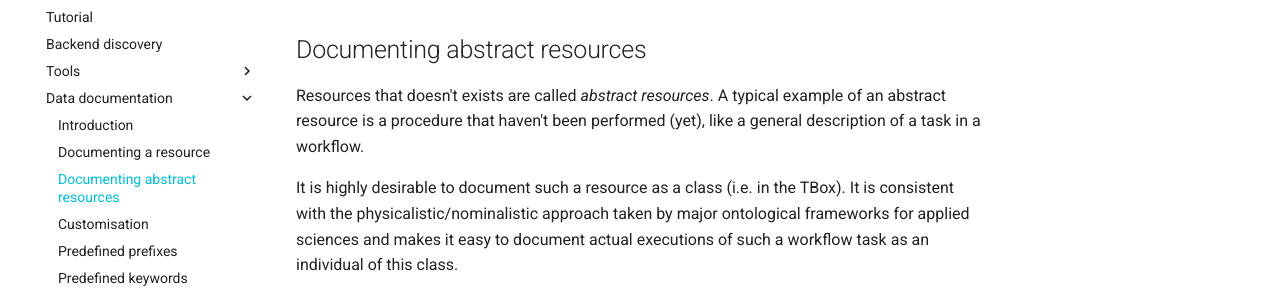
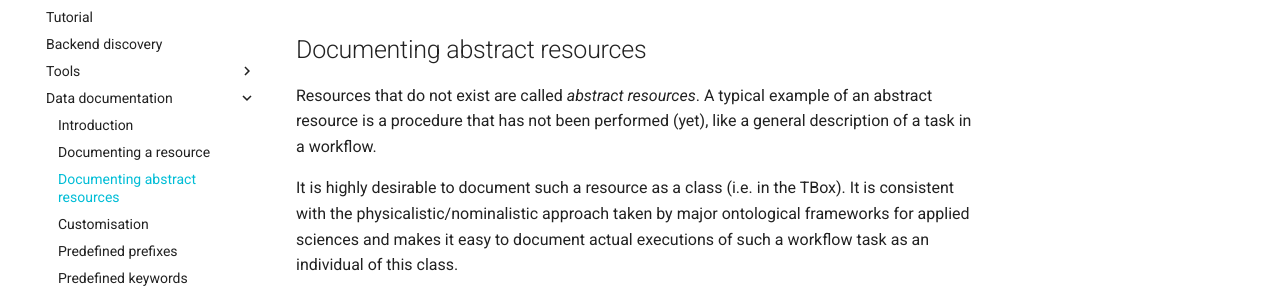
Before and after one commit to EMMC-ASBL/tripper, an MkDocs documentation site: the page built from docs/datadoc/classdoc.md, in a window 1280 px wide and 900 px high. Shown: the part 148-436 px from the top of the window. Built offline with MkDocs 1.6.1 and Material for MkDocs 9.7.7, drawn with Linux system fonts in a browser that asks for light colours; comment, search, counter and statistics services are not loaded; the version menu is left out.

Commit message:
Update docs/datadoc/classdoc.md
Co-authored-by: Francesca L. Bleken <48128015+francescalb@users.noreply.github.com>

```diff
--- a/docs/datadoc/classdoc.md
+++ b/docs/datadoc/classdoc.md
@@ -1,7 +1,7 @@
 Documenting abstract resources
 ------------------------------
-Resources that doesn't exists are called *abstract resources*.
-A typical example of an abstract resource is a procedure that haven't been performed (yet), like a general description of a task in a workflow.
+Resources that do not exist are called *abstract resources*.
+A typical example of an abstract resource is a procedure that has not been performed (yet), like a general description of a task in a workflow.
 
 It is highly desirable to document such a resource as a class (i.e. in the TBox).
 It is consistent with the physicalistic/nominalistic approach taken by major ontological frameworks for applied sciences and makes it easy to document actual executions of such a workflow task as an individual of this class.
```
